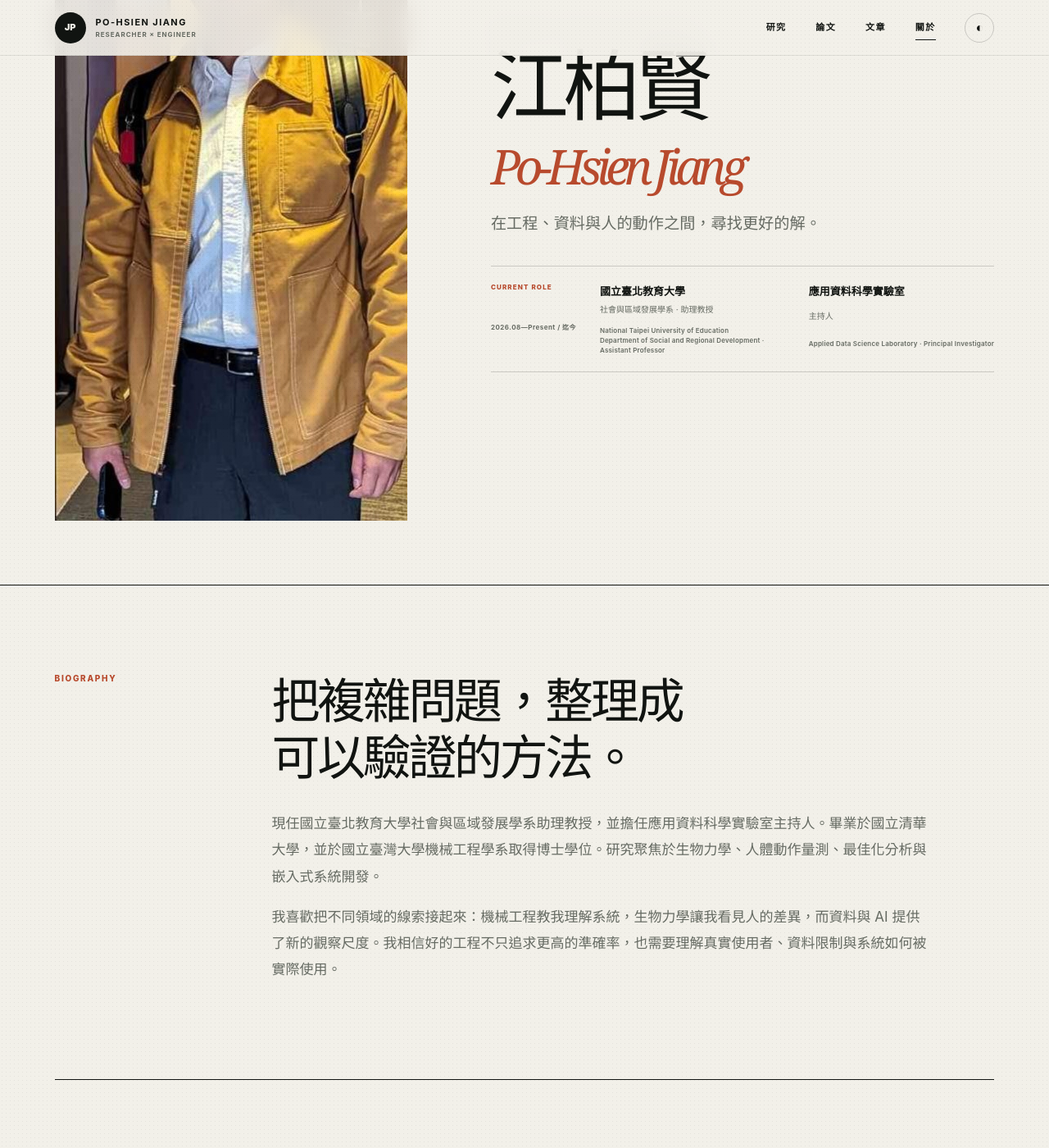
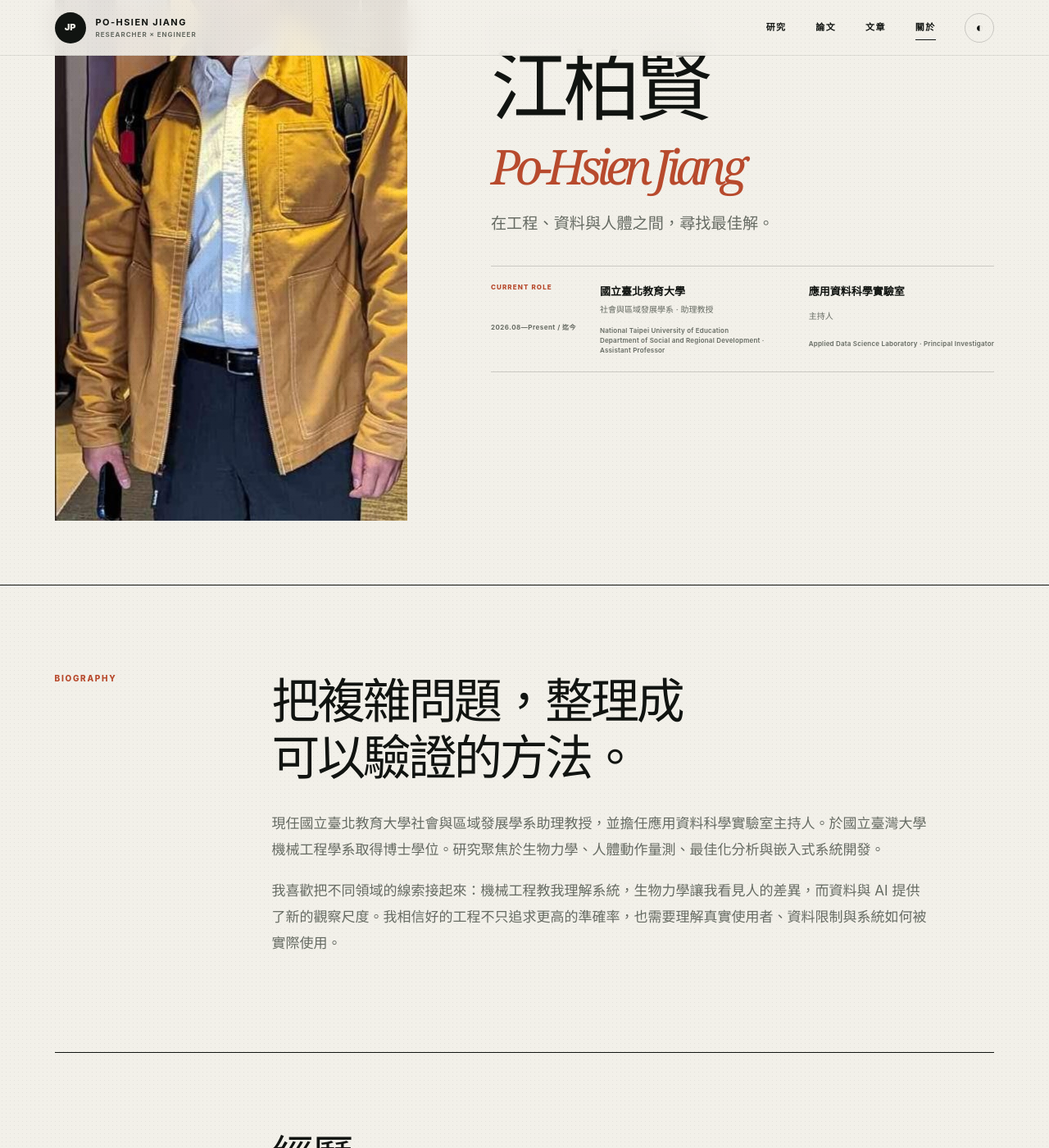
Before and after one commit to jiangphtw/jiangphtw.github.io, a Jekyll site: the page built from about.html, in a window 1280 px wide and 1400 px high, scrolled down 367 px. Shown: the whole window at 82% size. Built offline with Jekyll 4.4.1, drawn with Linux system fonts in a browser that asks for light colours; some of the changed text lies outside the part shown.

Commit message:
更新0721

```diff
--- a/about.html
+++ b/about.html
@@ -12,7 +12,7 @@
       <p class="page-index">04 / ABOUT</p>
       <p class="about-kicker">RESEARCHER · EDUCATOR · DATA SCIENTIST</p>
       <h1>江柏賢<br /><em>Po-Hsien Jiang</em></h1>
-      <p>在工程、資料與人的動作之間，尋找更好的解。</p>
+      <p>在工程、資料與人體之間，尋找最佳解。</p>
       <div class="hero-current-role">
         <div class="current-role-label"><span>CURRENT ROLE</span><time>2026.08—Present / 迄今</time></div>
         <div><strong>國立臺北教育大學</strong><small>社會與區域發展學系 · 助理教授</small><span class="role-en">National Taipei University of Education<br />Department of Social and Regional Development · Assistant Professor</span></div>
@@ -24,7 +24,7 @@
   <section class="about-page content-shell">
     <div class="bio-block reveal">
       <p class="section-label">BIOGRAPHY</p>
-      <div><h2>把複雜問題，整理成<br />可以驗證的方法。</h2><p>現任國立臺北教育大學社會與區域發展學系助理教授，並擔任應用資料科學實驗室主持人。畢業於國立清華大學，並於國立臺灣大學機械工程學系取得博士學位。研究聚焦於生物力學、人體動作量測、最佳化分析與嵌入式系統開發。</p><p>我喜歡把不同領域的線索接起來：機械工程教我理解系統，生物力學讓我看見人的差異，而資料與 AI 提供了新的觀察尺度。我相信好的工程不只追求更高的準確率，也需要理解真實使用者、資料限制與系統如何被實際使用。</p></div>
+      <div><h2>把複雜問題，整理成<br />可以驗證的方法。</h2><p>現任國立臺北教育大學社會與區域發展學系助理教授，並擔任應用資料科學實驗室主持人。於國立臺灣大學機械工程學系取得博士學位。研究聚焦於生物力學、人體動作量測、最佳化分析與嵌入式系統開發。</p><p>我喜歡把不同領域的線索接起來：機械工程教我理解系統，生物力學讓我看見人的差異，而資料與 AI 提供了新的觀察尺度。我相信好的工程不只追求更高的準確率，也需要理解真實使用者、資料限制與系統如何被實際使用。</p></div>
     </div>
 
     <section class="experience-block reveal" aria-labelledby="experience-title">
@@ -40,8 +40,8 @@
     <section class="education-block reveal" aria-labelledby="education-title">
       <div class="experience-heading"><p class="section-label">EDUCATION</p><h2 id="education-title">學歷</h2></div>
       <ul class="experience-list education-list">
-        <li class="experience-item"><time>2025</time><h3>國立臺灣大學<em>National Taiwan University</em></h3><p class="experience-role">機械工程學系 · 博士 <span>Ph.D. in Mechanical Engineering</span></p></li>
-        <li class="experience-item"><time>2017</time><h3>國立清華大學<em>National Tsing Hua University</em></h3><p class="experience-role">學士 <span>Bachelor of Science (B.S.)</span></p></li>
+        <li class="experience-item"><time>2025</time><h3>國立臺灣大學<em>National Taiwan University</em></h3><p class="experience-role">  博士 <span>Ph.D. </span></p></li>
+        <li class="experience-item"><time>2017</time><h3>國立清華大學<em>National Tsing Hua University</em></h3><p class="experience-role">學士 <span>B.S.</span></p></li>
       </ul>
     </section>
 
--- a/publications.html
+++ b/publications.html
@@ -9,7 +9,7 @@
   <header class="page-masthead masthead-ink">
     <div class="reveal"><p class="page-index">02 / PUBLICATIONS</p><h1>Selected<br /><em>Publications</em></h1></div>
     <div class="publication-count reveal"><strong>04</strong><span>JOURNAL<br />ARTICLES</span></div>
-    <p class="masthead-intro reveal">以生物力學、個人化肌肉骨骼模型與即時回饋系統為核心的研究成果。</p>
+    <p class="masthead-intro reveal">近年來專注於以生物力學、個人化肌肉骨骼模型與即時回饋系統為核心的研究成果。</p>
   </header>
   <section class="publication-page content-shell">
     <div class="publication-toolbar reveal"><p class="section-label">JOURNAL ARTICLES</p><span>2021—2026</span></div>
```
